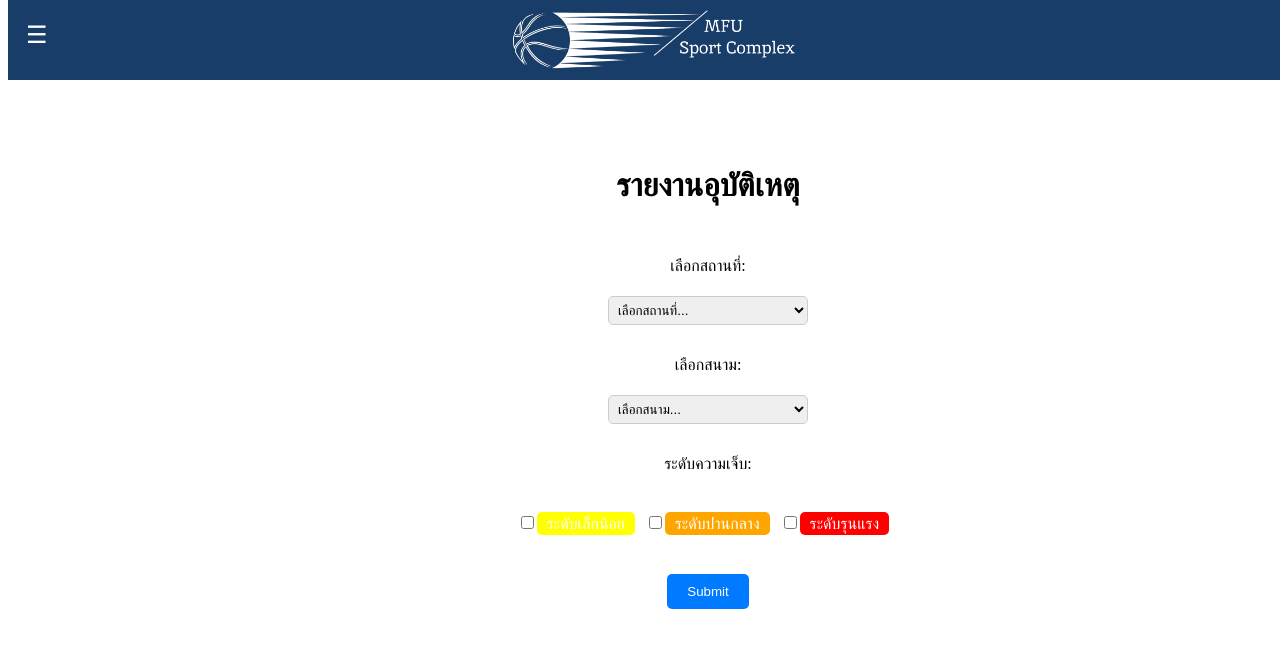
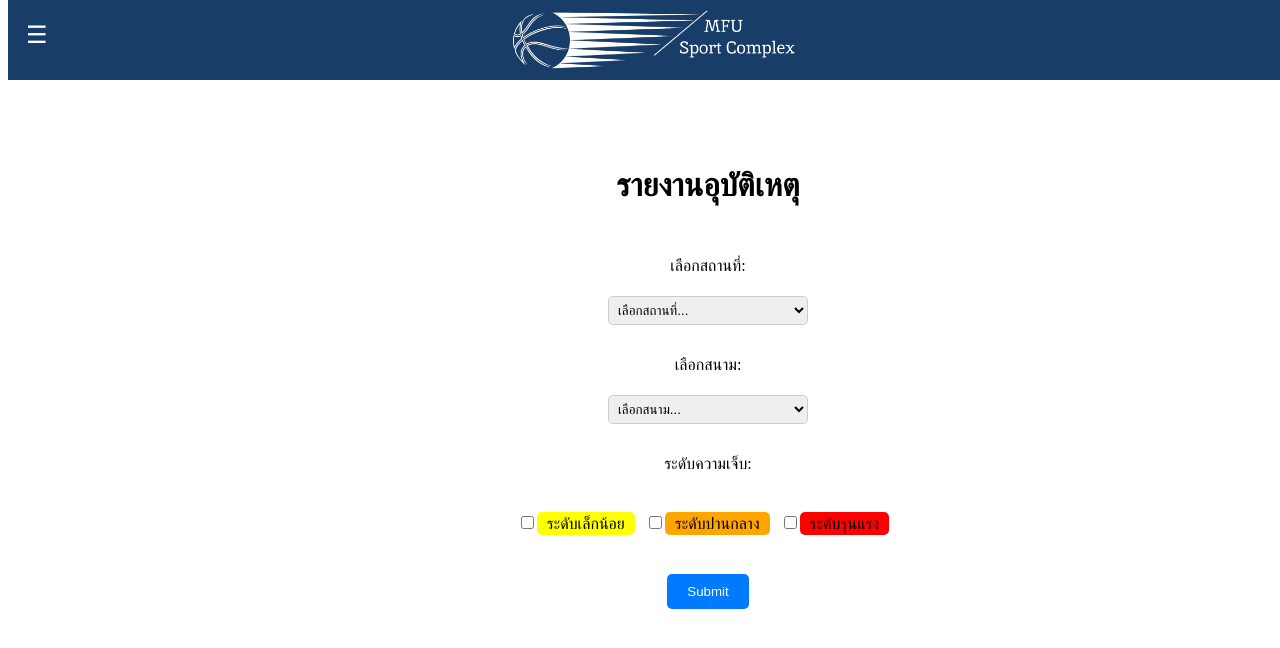
Before and after one commit to maefahluang-uni/99-project-fight-for-my-dream, a Vue app in the folder Sports-Complex-Facility-Management-System/: page /accident in a window 1280 px wide. Shown: the top 648 px of the page. Built offline with nearby package versions, Linux system fonts and the light colour scheme.

Commit message:
fix color

```diff
--- a/Sports-Complex-Facility-Management-System/src/components/accident.vue
+++ b/Sports-Complex-Facility-Management-System/src/components/accident.vue
@@ -130,6 +130,7 @@ function checkOnlyOne(level) {
   padding: 3px 10px;
   border-radius: 5px;
   cursor: pointer;
+  color:black
 }
 
 .minor {
```
